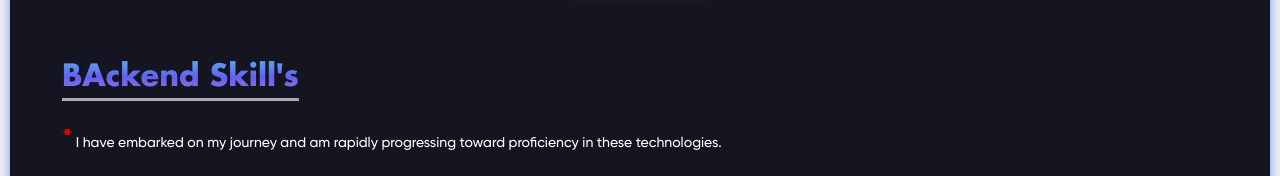
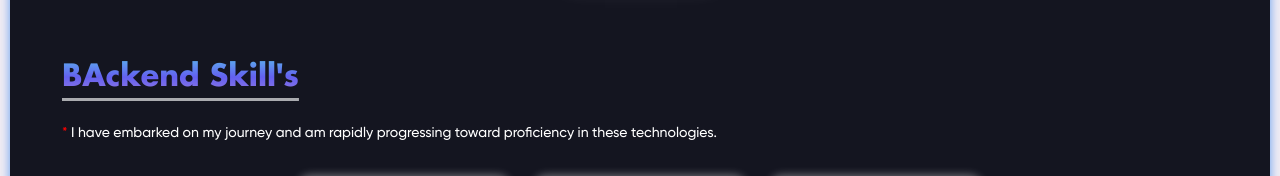
Before and after one commit to Sahiltyagi007/portfolio, a plain HTML site: page index.html in a window 1280 px wide. Shown: the part 2840-3016 px from the top of the page. Drawn offline with nearby package versions, Linux system fonts and the light colour scheme.

Commit message:
Update index.html
add star

```diff
--- a/index.html
+++ b/index.html
@@ -207,7 +207,7 @@
 
           <div class="col-12">
             <h3>BAckend Skill's</h3>
-            <h6><span style="color:red; font-size:26px">*</span> I have embarked on my journey and am rapidly progressing toward proficiency in these technologies.</h6>
+            <h6><span style="color:red;">*</span> I have embarked on my journey and am rapidly progressing toward proficiency in these technologies.</h6>
 
           </div>
           <div class="col-2" id="skill-img">
```
